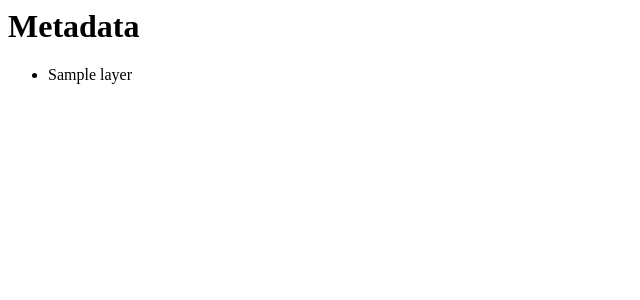
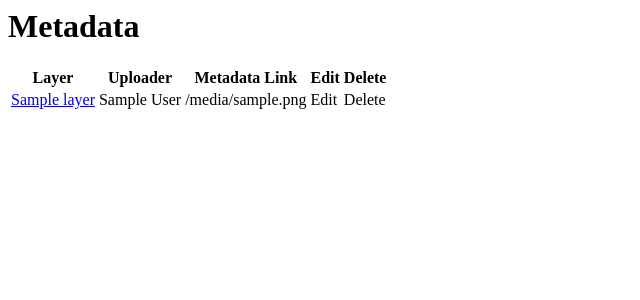
Before and after one commit to kartoza/geosafe, a Django app: template templates/geosafe/metadata_list.html in a window 1280 px wide. Shown: the top 300 px of the page, without its empty margins (0-640 px from the left). Run offline with Django 3.2, Linux system fonts and the light colour scheme; the template is opened without the code that fills it: most values are stand-ins (such as "Sample title", 1, 10 or a date in 2020).

Commit message:
Reformat code.

```diff
--- a/admin.py
+++ b/admin.py
@@ -1,5 +1,6 @@
 from django.contrib import admin
 from geosafe.models import Metadata
+
 
 # Register your models here.
 class MetadataAdmin(admin.ModelAdmin):
@@ -9,4 +10,5 @@ class MetadataAdmin(admin.ModelAdmin):
         'date_created'
     )
 
+
 admin.site.register(Metadata, MetadataAdmin)
--- a/forms/metadata.py
+++ b/forms/metadata.py
@@ -14,6 +14,7 @@ LOG = logging.getLogger(__name__)
 
 class MetadataUploadForm(models.ModelForm):
     """A form for creating an event."""
+
     class Meta:
         model = Metadata
         fields = (
--- a/templates/geosafe/metadata_form.html
+++ b/templates/geosafe/metadata_form.html
@@ -1,4 +1,4 @@
 <form action="" method="post" enctype="multipart/form-data">{% csrf_token %}
     {{ form.as_p }}
-    <input type="submit" value="Upload" />
+    <input type="submit" value="Upload"/>
 </form>
--- a/templates/geosafe/metadata_list.html
+++ b/templates/geosafe/metadata_list.html
@@ -1,8 +1,38 @@
 <h1>Metadata</h1>
-<ul>
-{% for metadata in object_list %}
-    <li>{{ metadata.layer.name }}</li>
-{% empty %}
-    <li>No metadata yet.</li>
-{% endfor %}
-</ul>
+<div>
+    <table>
+        <thead>
+        <tr>
+            {#            <th>No</th>#}
+            <th>Layer</th>
+            <th>Uploader</th>
+            <th>Metadata Link</th>
+            <th>Edit</th>
+            <th>Delete</th>
+        </tr>
+        </thead>
+        <tbody>
+        {% for metadata in metadata_list %}
+            <tr>
+                <td>
+                    <a href="{% url 'metadata-detail' pk=metadata.layer.id %}">{{ metadata.layer.name }}</a>
+                </td>
+                <td>
+                    {{ metadata.user.first_name }} {{ metadata.user.last_name }}
+                </td>
+                <td>
+                    {{ metadata.metadata_file.url }}
+                </td>
+                <td>
+                    Edit
+                </td>
+                <td>
+                    Delete
+                </td>
+            </tr>
+        {% empty %}
+            <li>No metadata yet.</li>
+        {% endfor %}
+        </tbody>
+    </table>
+</div>
```
Also changed, not shown: templates/geosafe/metadata_detail.html (+6 -4 lines), views.py (+6 -2 lines).
